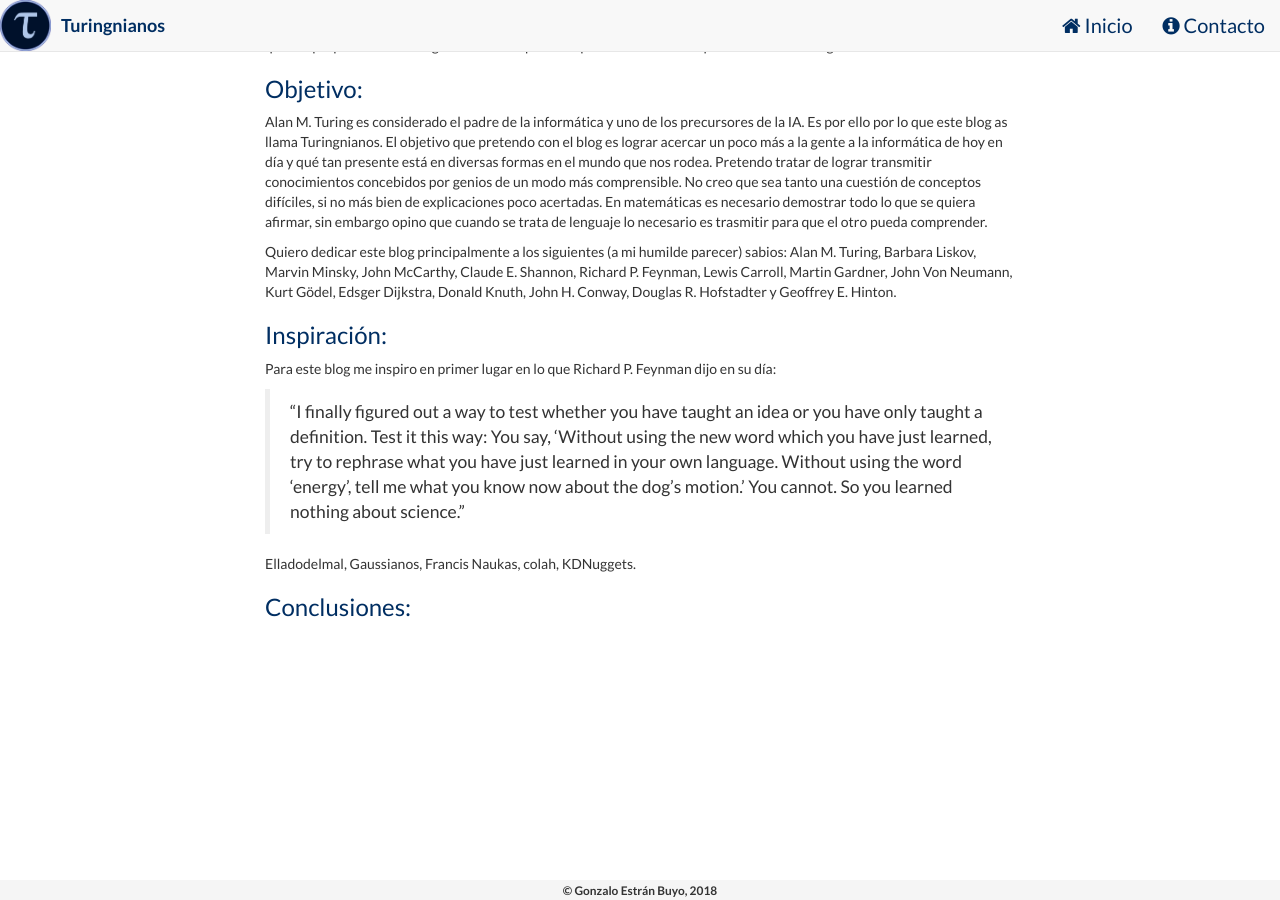
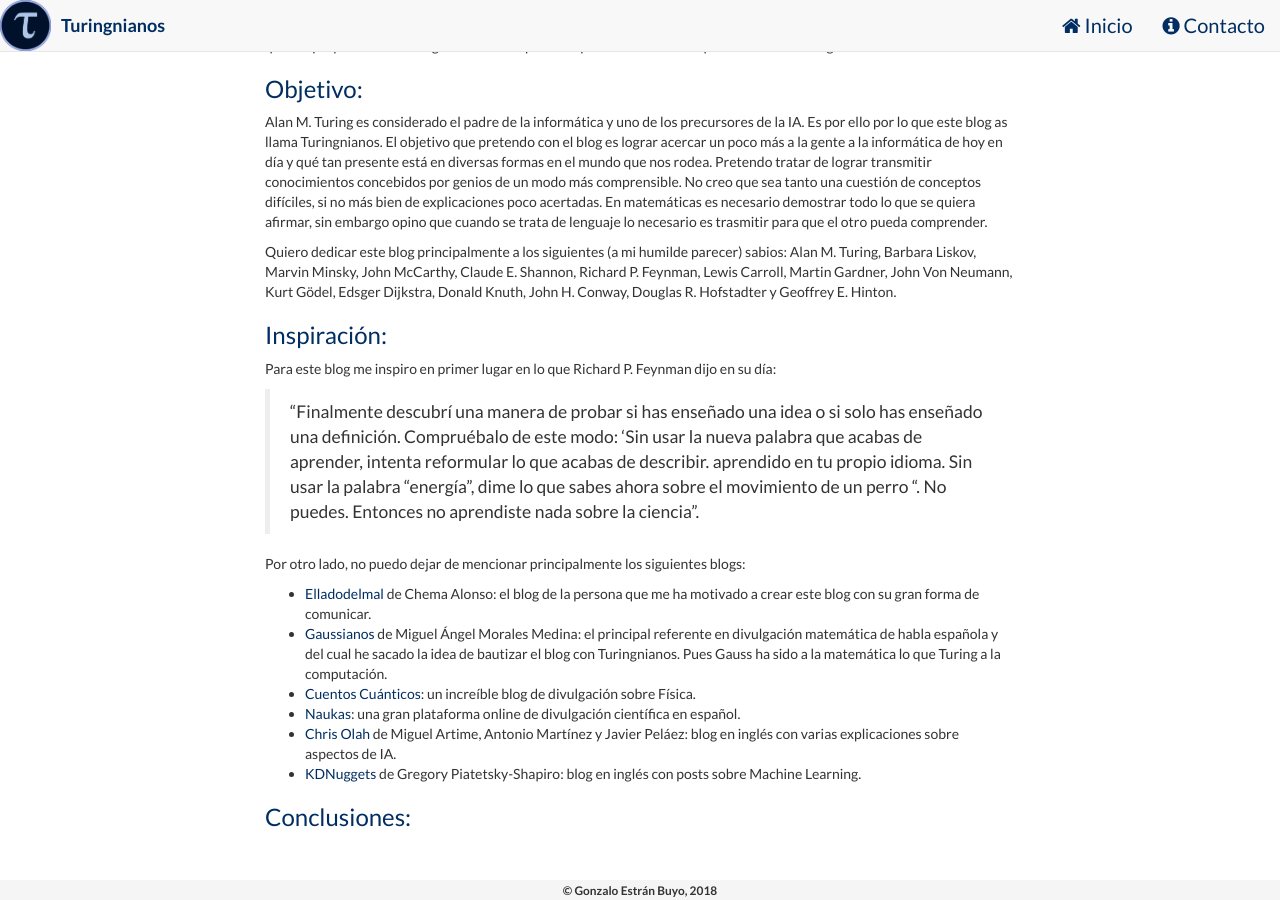
Before and after one commit to turingnianos/turingnianos.github.io, a Jekyll site: the page built from _posts/2018-01-03-hola-mundo.md, in a window 1280 px wide and 900 px high, scrolled down 613 px. Built offline with Jekyll 4.4.1, drawn with Linux system fonts in a browser that asks for light colours; nearby versions of some CDN libraries.

Commit message:
Update 2018-01-03-hola-mundo.md

```diff
--- a/_posts/2018-01-03-hola-mundo.md
+++ b/_posts/2018-01-03-hola-mundo.md
@@ -28,8 +28,14 @@ Quiero dedicar este blog principalmente a los siguientes (a mi humilde parecer)
 
 ### Inspiración:
 Para este blog me inspiro en primer lugar en lo que Richard P. Feynman dijo en su día:
-> "I finally figured out a way to test whether you have taught an idea or you have only taught a definition. Test it this way: You say, 'Without using the new word which you have just learned, try to rephrase what you have just learned in your own language. Without using the word 'energy', tell me what you know now about the dog's motion.' You cannot. So you learned nothing about science."
+> "Finalmente descubrí una manera de probar si has enseñado una idea o si solo has enseñado una definición. Compruébalo de este modo: 'Sin usar la nueva palabra que acabas de aprender, intenta reformular lo que acabas de describir. aprendido en tu propio idioma. Sin usar la palabra "energía", dime lo que sabes ahora sobre el movimiento de un perro ". No puedes. Entonces no aprendiste nada sobre la ciencia".
 
-Elladodelmal, Gaussianos, Francis Naukas, colah, KDNuggets.
+Por otro lado, no puedo dejar de mencionar principalmente los siguientes blogs:
+* [Elladodelmal](elladodelmal.com) de Chema Alonso: el blog de la persona que me ha motivado a crear este blog con su gran forma de comunicar.
+* [Gaussianos](gaussianos.com) de Miguel Ángel Morales Medina: el principal referente en divulgación matemática de habla española y del cual he sacado la idea de bautizar el blog con Turingnianos. Pues Gauss ha sido a la matemática lo que Turing a la computación.
+* [Cuentos Cuánticos](https://cuentos-cuanticos.com/): un increíble blog de divulgación sobre Física.
+* [Naukas](http://naukas.com/): una gran plataforma online de divulgación científica en español.
+* [Chris Olah](colah.github.io) de Miguel Artime, Antonio Martínez y  Javier Peláez: blog en inglés con varias explicaciones sobre aspectos de IA.
+* [KDNuggets](https://www.kdnuggets.com/) de Gregory Piatetsky-Shapiro: blog en inglés con posts sobre Machine Learning.
 
 ### Conclusiones:
```
